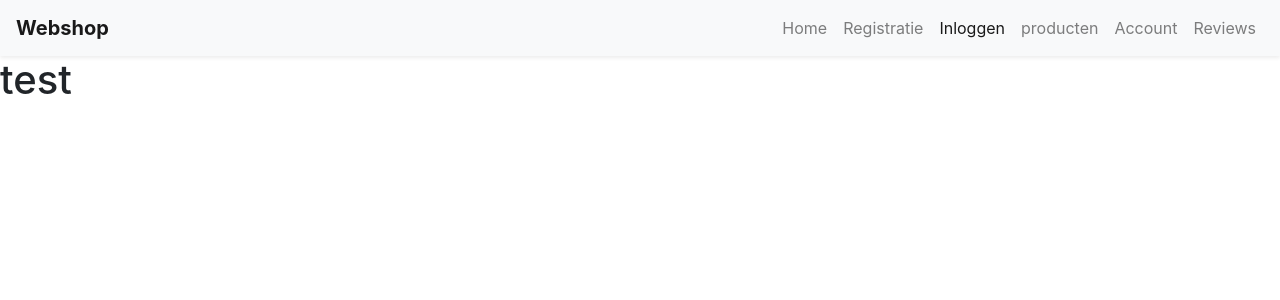
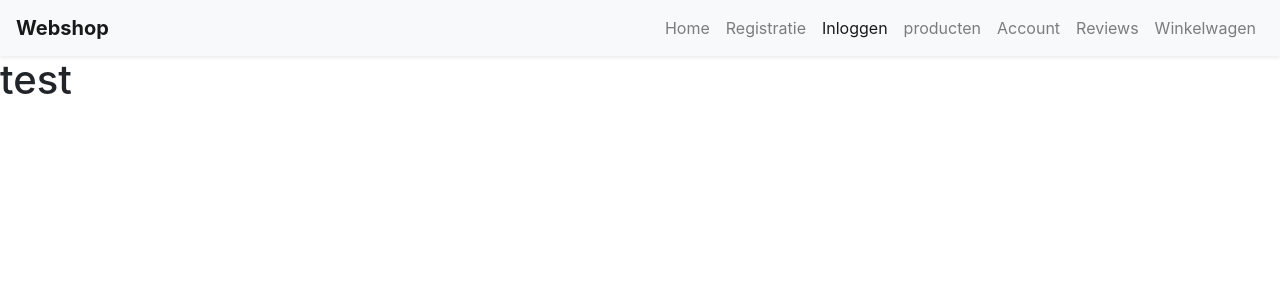
Before and after one commit to JHarmeijer/Project-4-2025-2026, a PHP site: page /php/index.php in a window 1280 px wide. Shown: the top 300 px of the page. Run offline with PHP 8.4, Linux system fonts and the light colour scheme.

Commit message:
Update header.php

```diff
--- a/includes/header.php
+++ b/includes/header.php
@@ -20,6 +20,9 @@
             <li class="nav-item"><a class="nav-link" href="../php/product.php">producten</a></li>
             <li class="nav-item"><a class="nav-link" href="../php/account.php">Account</a></li>
             <li class="nav-item"><a class="nav-link" href="../php/reviews.php">Reviews</a></li>
+            <li class="nav-item"><a class="nav-link" href="../php/winkelwagenpagina.php">Winkelwagen</a></li>
+
+
 
             <?php
             if (isset($_SESSION['rol']) && $_SESSION['rol'] === 'admin'){
```
